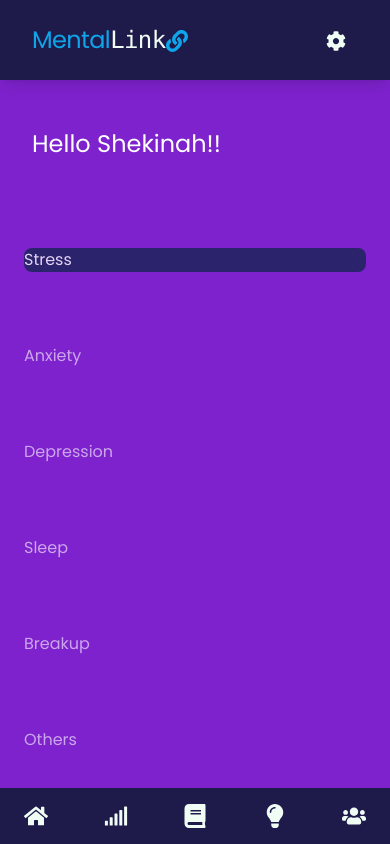
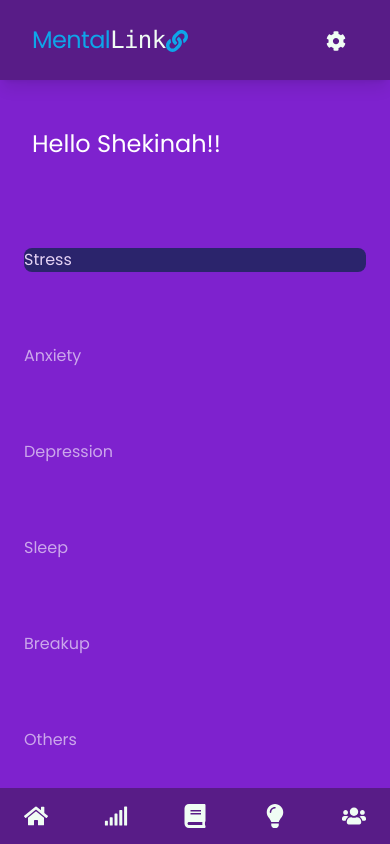
Before and after one commit to shekinahmanyi/mental_link_project, a React (Create React App) app in the folder frontend/: page /dashboard in a window 390 px wide. Shown: the top 844 px of the page. Built offline with nearby package versions, Linux system fonts and the light colour scheme.

Commit message:
modified the colors

```diff
--- a/frontend/src/dashboard/main/Start.jsx
+++ b/frontend/src/dashboard/main/Start.jsx
@@ -5,7 +5,7 @@ import { FaLink, FaHome,FaSignal,FaLightbulb, FaBook, FaUsers,FaCog } from "reac
 
 function Navbar() {
   return (
-    <nav className="navbar mb-2 shadow-lg bg-indigo-950 text-neutral-content fixed top-0 inset-x-0 z-50">
+    <nav className="navbar mb-2 shadow-lg bg-purple-900 text-neutral-content fixed top-0 inset-x-0 z-50">
       <div className="container mx-auto px-6 flex items-center justify-between">
         <div className="px-2 text-2xl mb-6 mt-6">
           <span className="text-sky-500 tracking-tight">
@@ -57,7 +57,7 @@ function Navbar() {
             <FaCog className="inline pr-1 text-2xl" />
           </Link>
       </div>
-      <div className="container mx-auto px-6 md:hidden bg-indigo-950 fixed bottom-0 inset-x-0 z-50">
+      <div className="container mx-auto px-6 md:hidden bg-purple-900 fixed bottom-0 inset-x-0 z-50">
         <div className="py-4 flex justify-between">
           <Link to="/dashboard" className="flex flex-col items-center justify-center text-base font-medium text-green-50">
             <FaHome className="inline text-2xl" />
```
